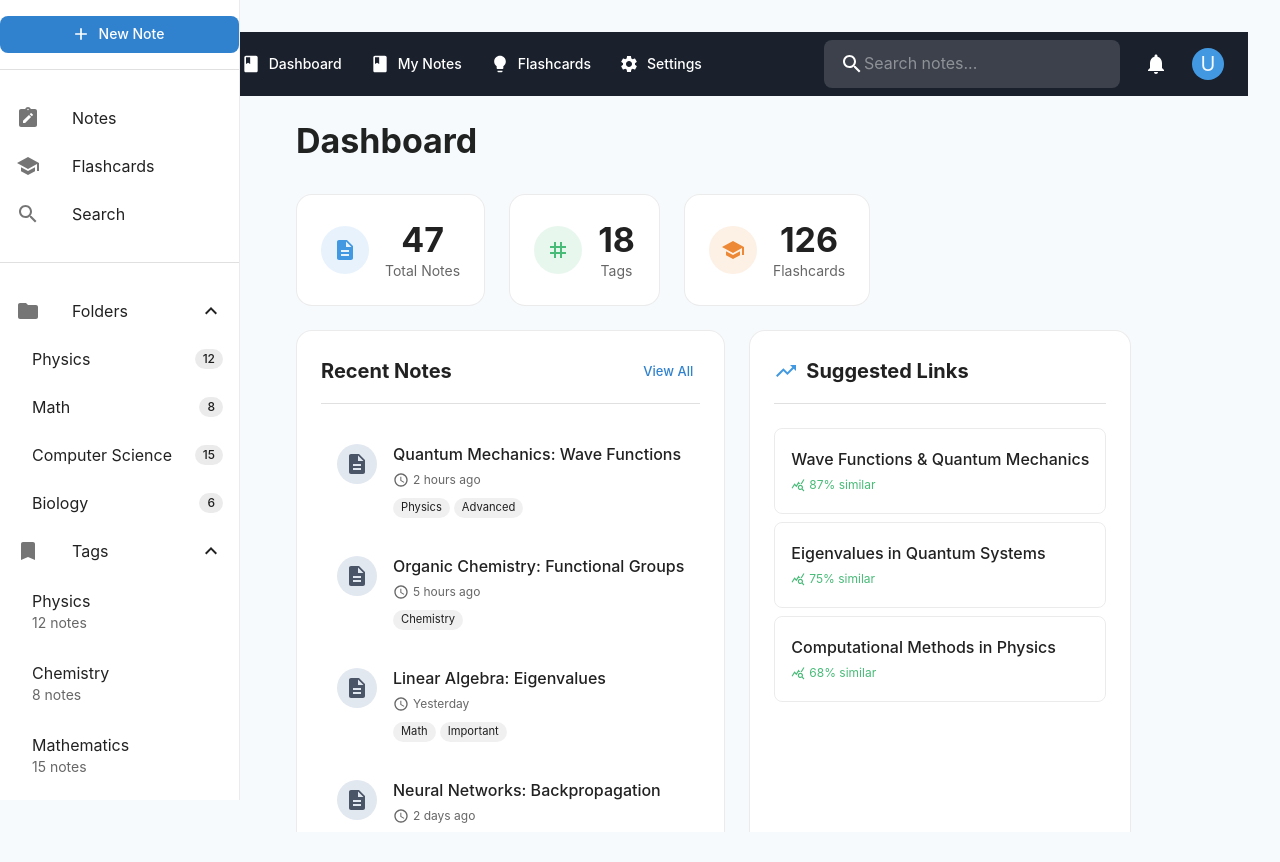
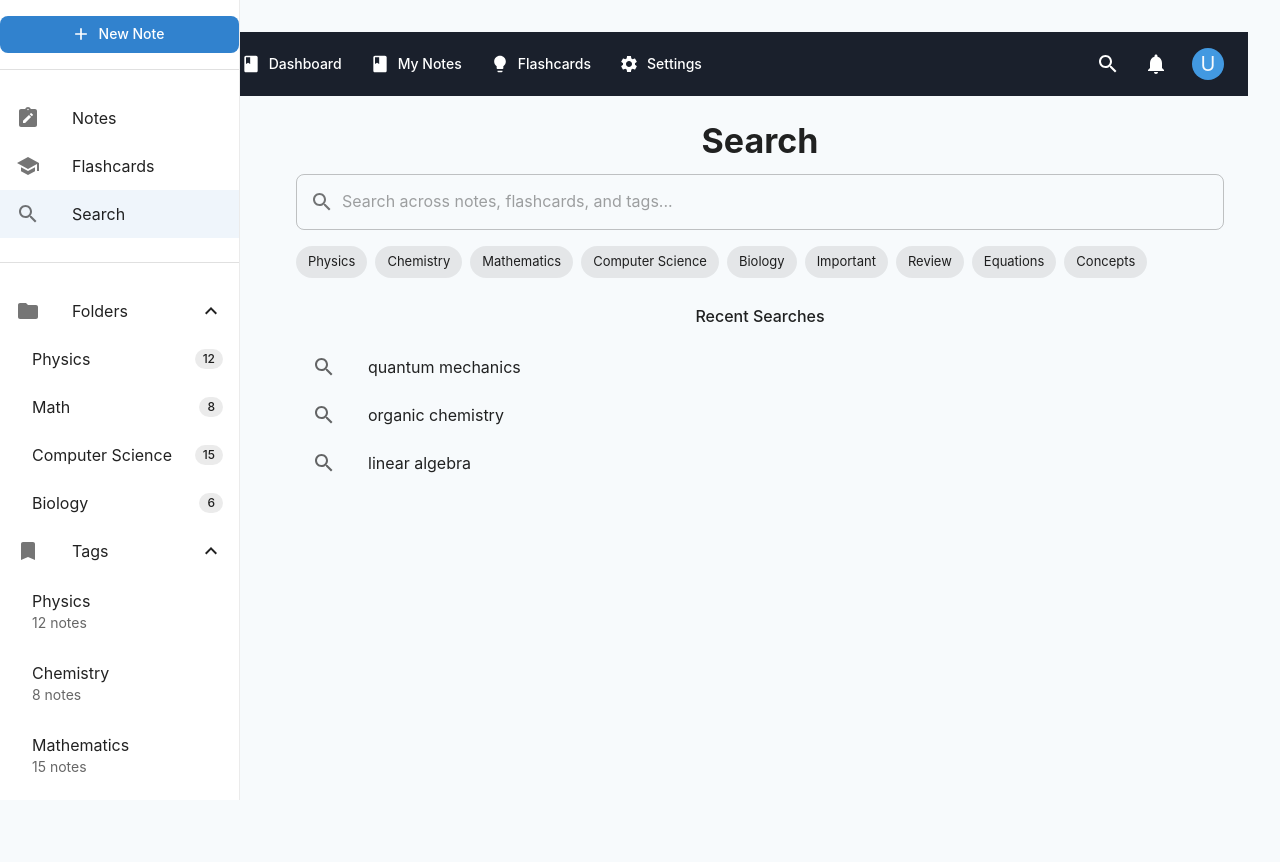
Before and after one commit to Wocx32/smart-note-organizer, a React (Vite) app in the folder frontend/: page /search in a window 1280 px wide. Before the commit this address led to /. Built offline with nearby package versions, Linux system fonts and the light colour scheme.

Commit message:
search function

```diff
--- a/frontend/src/App.jsx
+++ b/frontend/src/App.jsx
@@ -4,6 +4,7 @@ import Dashboard from './pages/Dashboard';
 import NotesPage from './pages/NotesPage';
 import NoteViewPage from './pages/NoteViewPage';
 import FlashcardsPage from './pages/FlashcardsPage';
+import SearchPage from './pages/SearchPage';
 import './App.css';
 
 function App() {
@@ -15,6 +16,7 @@ function App() {
           <Route path="notes" element={<NotesPage />} />
           <Route path="notes/:id" element={<NoteViewPage />} />
           <Route path="flashcards" element={<FlashcardsPage />} />
+          <Route path="search" element={<SearchPage />} />
           <Route path="*" element={<Navigate to="/" replace />} />
         </Route>
       </Routes>
--- a/frontend/src/components/Navbar.jsx
+++ b/frontend/src/components/Navbar.jsx
@@ -1,9 +1,10 @@
 import { useState } from 'react';
-import { Link } from 'react-router-dom';
-import { AppBar, Toolbar, Typography, Button, IconButton, Drawer, List, ListItem, ListItemButton, ListItemText, Box, InputBase, Avatar } from '@mui/material';
-import { Menu as MenuIcon, Search as SearchIcon, Notifications, Book, Lightbulb, Settings } from '@mui/icons-material';
+import { Link, useNavigate } from 'react-router-dom';
+import { AppBar, Toolbar, Typography, Button, IconButton, Drawer, List, ListItem, ListItemButton, ListItemText, Box, Avatar } from '@mui/material';
+import { Menu as MenuIcon, Notifications, Book, Lightbulb, Settings, Search as SearchIcon } from '@mui/icons-material';
 
 const Navbar = () => {
+  const navigate = useNavigate();
   const [drawerOpen, setDrawerOpen] = useState(false);
 
   const toggleDrawer = (open) => (event) => {
@@ -69,23 +70,18 @@ const Navbar = () => {
 
           <Box sx={{ flexGrow: 1 }} />
 
-          <Box sx={{
-            position: 'relative',
-            backgroundColor: 'rgba(255,255,255,0.15)',
-            borderRadius: 1,
-            '&:hover': { backgroundColor: 'rgba(255,255,255,0.25)' },
-            width: { xs: '100%', sm: 'auto' },
-            maxWidth: '300px',
-            mr: 2
-          }}>
-            <Box sx={{ position: 'absolute', height: '100%', display: 'flex', alignItems: 'center', pl: 2 }}>
-              <SearchIcon />
-            </Box>
-            <InputBase
-              placeholder="Search notes..."
-              sx={{ color: 'inherit', pl: 5, pr: 1, py: 1, width: '100%' }}
-            />
-          </Box>
+          <IconButton
+            color="inherit"
+            onClick={() => navigate('/search')}
+            sx={{
+              mr: 1,
+              '&:hover': {
+                backgroundColor: 'rgba(255, 255, 255, 0.1)'
+              }
+            }}
+          >
+            <SearchIcon />
+          </IconButton>
 
           <IconButton color="inherit">
             <Notifications />
--- a/frontend/src/pages/Dashboard.jsx
+++ b/frontend/src/pages/Dashboard.jsx
@@ -1,4 +1,3 @@
-import { useState } from 'react';
 import {
   Box,
   Grid,
--- /dev/null
+++ b/frontend/src/pages/SearchPage.jsx
@@ -0,0 +1,293 @@
+import { useState, useEffect } from 'react';
+import {
+  Box,
+  TextField,
+  InputAdornment,
+  Typography,
+  Paper,
+  Chip,
+  IconButton,
+  Tabs,
+  Tab,
+  List,
+  ListItem,
+  ListItemText,
+  ListItemIcon,
+  Divider,
+  Button,
+  Card,
+  CardContent,
+  Grid,
+} from '@mui/material';
+import {
+  Search,
+  Clear,
+  NoteAlt,
+  Tag,
+  FilterList,
+  Description,
+  PictureAsPdf,
+  School,
+} from '@mui/icons-material';
+import { useNavigate } from 'react-router-dom';
+
+const SearchPage = () => {
+  const navigate = useNavigate();
+  const [searchQuery, setSearchQuery] = useState('');
+  const [activeTab, setActiveTab] = useState(0);
+  const [selectedTags, setSelectedTags] = useState([]);
+  const [searchResults, setSearchResults] = useState([]);
+  const [recentSearches, setRecentSearches] = useState([
+    'quantum mechanics',
+    'organic chemistry',
+    'linear algebra',
+  ]);
+
+  // Mock data for demonstration
+  const allTags = [
+    'Physics', 'Chemistry', 'Mathematics', 'Computer Science',
+    'Biology', 'Important', 'Review', 'Equations', 'Concepts'
+  ];
+
+  const mockNotes = [
+    {
+      id: 1,
+      title: 'Quantum Mechanics: Wave Functions',
+      summary: 'Wave functions describe the quantum state of a particle. The square of the absolute value of the wave function represents the probability density.',
+      tags: ['Physics', 'Advanced'],
+      type: 'note',
+      date: 'May 15, 2024'
+    },
+    {
+      id: 2,
+      title: 'Organic Chemistry: Functional Groups',
+      summary: 'Functional groups are specific groupings of atoms that give a compound certain chemical properties.',
+      tags: ['Chemistry'],
+      type: 'note',
+      date: 'May 14, 2024'
+    },
+    {
+      id: 3,
+      title: 'Linear Algebra: Eigenvalues',
+      summary: 'Eigenvalues are special scalars associated with linear systems of equations.',
+      tags: ['Math', 'Important'],
+      type: 'flashcard',
+      date: 'May 10, 2024'
+    },
+  ];
+
+  useEffect(() => {
+    if (searchQuery.trim()) {
+      performSearch();
+    } else {
+      setSearchResults([]);
+    }
+  }, [searchQuery, selectedTags]);
+
+  const performSearch = () => {
+    const query = searchQuery.toLowerCase();
+    const results = mockNotes.filter(note => {
+      const matchesQuery =
+        note.title.toLowerCase().includes(query) ||
+        note.summary.toLowerCase().includes(query) ||
+        note.tags.some(tag => tag.toLowerCase().includes(query));
+
+      const matchesTags = selectedTags.length === 0 ||
+        selectedTags.every(tag => note.tags.includes(tag));
+
+      return matchesQuery && matchesTags;
+    });
+
+    setSearchResults(results);
+  };
+
+  const handleTagClick = (tag) => {
+    if (selectedTags.includes(tag)) {
+      setSelectedTags(selectedTags.filter(t => t !== tag));
+    } else {
+      setSelectedTags([...selectedTags, tag]);
+    }
+  };
+
+  const handleClearSearch = () => {
+    setSearchQuery('');
+    setSelectedTags([]);
+    setSearchResults([]);
+  };
+
+  const handleTabChange = (event, newValue) => {
+    setActiveTab(newValue);
+  };
+
+  const handleResultClick = (result) => {
+    if (result.type === 'note') {
+      navigate(`/notes/${result.id}`);
+    } else if (result.type === 'flashcard') {
+      navigate(`/flashcards/${result.id}`);
+    }
+  };
+
+  return (
+    <Box>
+      <Box sx={{ mb: 4 }}>
+        <Typography variant="h4" fontWeight="bold" gutterBottom>
+          Search
+        </Typography>
+        <TextField
+          fullWidth
+          variant="outlined"
+          placeholder="Search across notes, flashcards, and tags..."
+          value={searchQuery}
+          onChange={(e) => setSearchQuery(e.target.value)}
+          InputProps={{
+            startAdornment: (
+              <InputAdornment position="start">
+                <Search />
+              </InputAdornment>
+            ),
+            endAdornment: searchQuery && (
+              <InputAdornment position="end">
+                <IconButton onClick={handleClearSearch} edge="end">
+                  <Clear />
+                </IconButton>
+              </InputAdornment>
+            ),
+          }}
+          sx={{ mb: 2 }}
+        />
+
+        <Box sx={{ display: 'flex', gap: 1, flexWrap: 'wrap', mb: 3 }}>
+          {allTags.map((tag) => (
+            <Chip
+              key={tag}
+              label={tag}
+              onClick={() => handleTagClick(tag)}
+              color={selectedTags.includes(tag) ? 'primary' : 'default'}
+              sx={{
+                backgroundColor: selectedTags.includes(tag) ? 'primary.main' : 'rgba(0, 0, 0, 0.08)',
+                color: selectedTags.includes(tag) ? 'white' : 'inherit',
+                '&:hover': {
+                  backgroundColor: selectedTags.includes(tag) ? 'primary.dark' : 'rgba(0, 0, 0, 0.12)',
+                },
+              }}
+            />
+          ))}
+        </Box>
+
+        {!searchQuery && (
+          <Box sx={{ mb: 4 }}>
+            <Typography variant="subtitle1" fontWeight="medium" gutterBottom>
+              Recent Searches
+            </Typography>
+            <List>
+              {recentSearches.map((search, index) => (
+                <ListItem
+                  key={index}
+                  button
+                  onClick={() => setSearchQuery(search)}
+                  sx={{
+                    borderRadius: 1,
+                    '&:hover': {
+                      backgroundColor: 'rgba(0, 0, 0, 0.04)',
+                    },
+                  }}
+                >
+                  <ListItemIcon>
+                    <Search sx={{ color: 'text.secondary' }} />
+                  </ListItemIcon>
+                  <ListItemText primary={search} />
+                </ListItem>
+              ))}
+            </List>
+          </Box>
+        )}
+
+        {searchQuery && (
+          <Box>
+            <Tabs
+              value={activeTab}
+              onChange={handleTabChange}
+              sx={{ borderBottom: 1, borderColor: 'divider', mb: 2 }}
+            >
+              <Tab label="All Results" />
+              <Tab label="Notes" />
+              <Tab label="Flashcards" />
+            </Tabs>
+
+            {searchResults.length > 0 ? (
+              <Grid container spacing={2}>
+                {searchResults.map((result) => (
+                  <Grid item xs={12} key={result.id}>
+                    <Card
+                      elevation={0}
+                      sx={{
+                        border: '1px solid rgba(0, 0, 0, 0.08)',
+                        borderRadius: 2,
+                        cursor: 'pointer',
+                        transition: 'transform 0.2s, box-shadow 0.2s',
+                        '&:hover': {
+                          transform: 'translateY(-2px)',
+                          boxShadow: '0 4px 20px rgba(0,0,0,0.1)',
+                        },
+                      }}
+                      onClick={() => handleResultClick(result)}
+                    >
+                      <CardContent>
+                        <Box sx={{ display: 'flex', alignItems: 'center', mb: 1 }}>
+                          <ListItemIcon sx={{ minWidth: 40 }}>
+                            {result.type === 'note' ? <NoteAlt /> : <School />}
+                          </ListItemIcon>
+                          <Typography variant="h6" component="div">
+                            {result.title}
+                          </Typography>
+                        </Box>
+                        <Typography
+                          variant="body2"
+                          color="text.secondary"
+                          sx={{ mb: 2 }}
+                        >
+                          {result.summary}
+                        </Typography>
+                        <Box sx={{ display: 'flex', gap: 1, flexWrap: 'wrap' }}>
+                          {result.tags.map((tag) => (
+                            <Chip
+                              key={tag}
+                              label={tag}
+                              size="small"
+                              sx={{
+                                height: 20,
+                                fontSize: '0.7rem',
+                                backgroundColor: 'rgba(0,0,0,0.06)',
+                              }}
+                            />
+                          ))}
+                        </Box>
+                      </CardContent>
+                    </Card>
+                  </Grid>
+                ))}
+              </Grid>
+            ) : (
+              <Box
+                sx={{
+                  textAlign: 'center',
+                  py: 4,
+                  color: 'text.secondary',
+                }}
+              >
+                <Typography variant="h6" gutterBottom>
+                  No results found
+                </Typography>
+                <Typography variant="body2">
+                  Try adjusting your search or filters
+                </Typography>
+              </Box>
+            )}
+          </Box>
+        )}
+      </Box>
+    </Box>
+  );
+};
+
+export default SearchPage;
```
